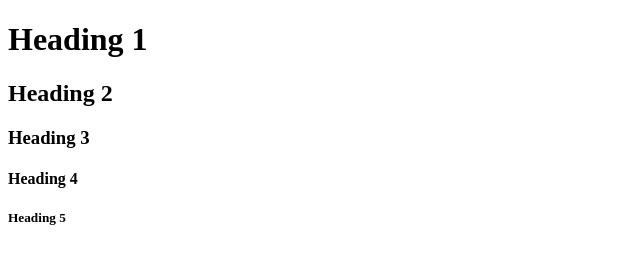
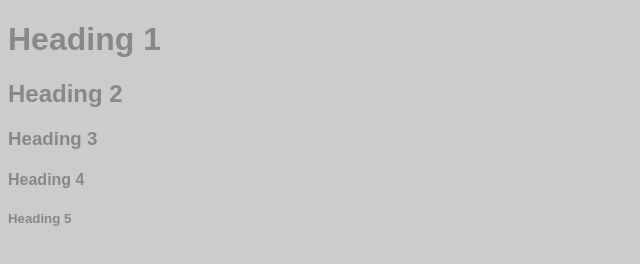
Before and after one commit to Be0wolf/fake-project, a plain HTML site: page index.html in a window 1280 px wide. Shown: the whole page, without its empty margins (0-640 px from the left). Drawn offline with Linux system fonts and the light colour scheme.

Commit message:
added basic style

```diff
--- a/index.html
+++ b/index.html
@@ -3,6 +3,7 @@
 	<head>
 		<meta charset="UTF-8" >
 		<title>Index page - Git</title>
+		<link rel="stylesheet" href="style.css" >
 	</head>
 <body>
 <div>
--- /dev/null
+++ b/style.css
@@ -0,0 +1,5 @@
+body{
+	font-family: "Arial", sans-serif;
+	background-color: #CCCCCC;
+	color: #888888;
+}
```
